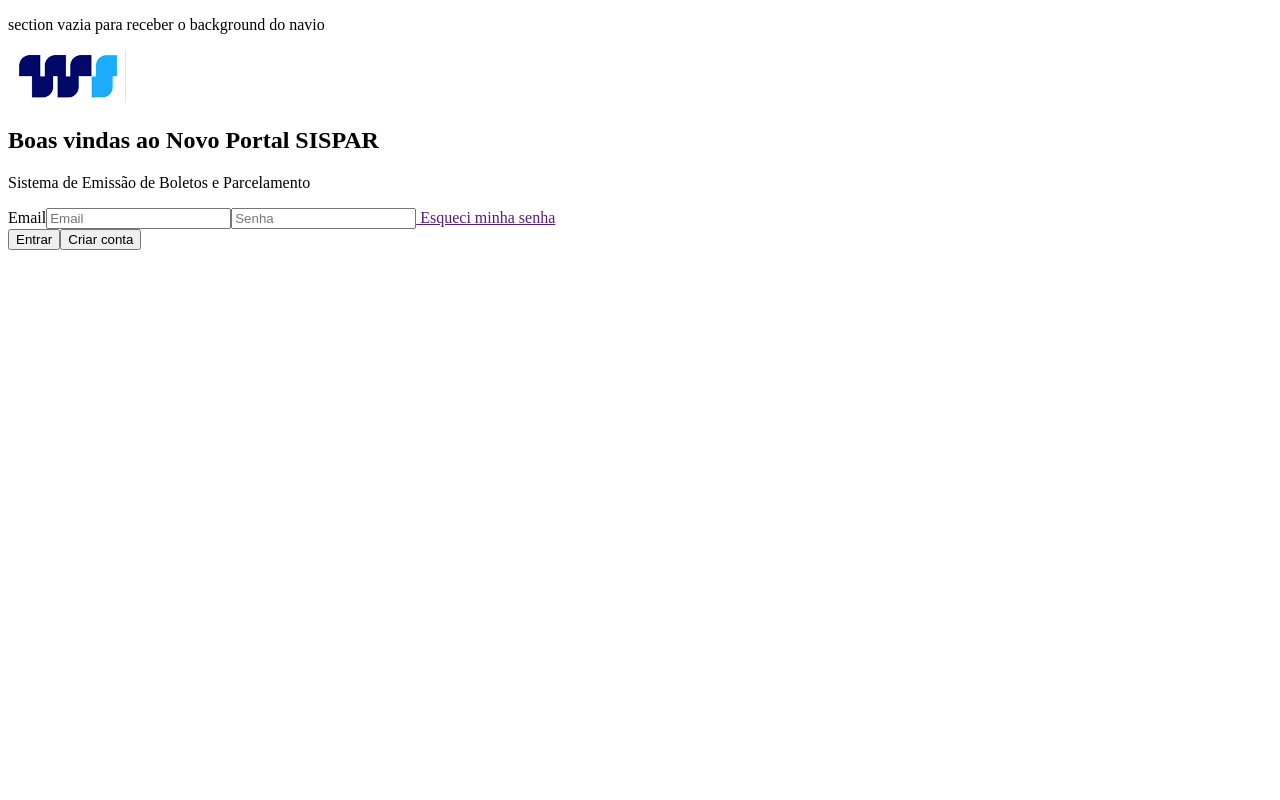
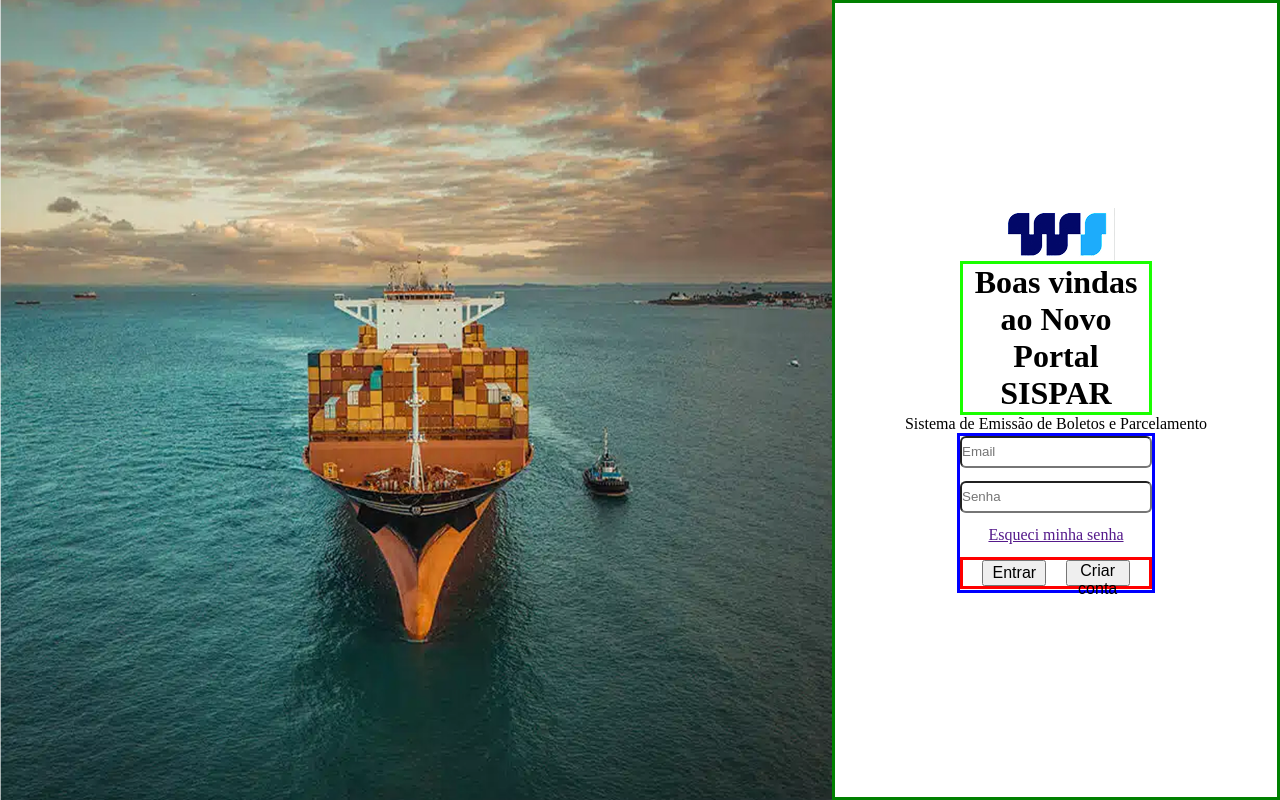
Before and after one commit to karynnemoreira/sispar_t1, a React (Vite) app: page / in a window 1280 px wide. Built offline with nearby package versions, Linux system fonts and the light colour scheme.

Commit message:
Finalizando a tela de login

```diff
--- a/src/App.jsx
+++ b/src/App.jsx
@@ -1,4 +1,7 @@
 import Loggin from "./components/loggin/Loggin.jsx"
+import "./global.scss"
+
+
 function App() {
   return (
     <>
--- a/src/components/loggin/Loggin.jsx
+++ b/src/components/loggin/Loggin.jsx
@@ -1,13 +1,13 @@
 import Capa from "../../assets/Tela Login/imagem tela de login.png";
 import Logo from "../../assets/Tela Login/logo-ws.png";
+import styles from "./Loggin.module.scss";
+
 function Loggin() {
   return (
     <main>
-      <section>
-        <p>section vazia para receber o background do navio</p>
-      </section>
+      <section className={styles.containerLogin}></section>
 
-      <section>
+      <section className={styles.containerForm}>
         <img src={Logo} alt="Logo da wilson sons" />
 
         <h1>Boas vindas ao Novo Portal SISPAR</h1>
@@ -15,7 +15,6 @@
         <p>Sistema de Emissão de Boletos e Parcelamento</p>
 
         <form action="">
-          <label> Email</label>
           <input type="email" name="email" id="email" placeholder="Email" />
           <input
             type="password"
@@ -24,12 +23,15 @@
             placeholder="Senha"
           />
           <a href=""> Esqueci minha senha </a>
+
+          <div className={styles.buttonGroup}>
+            <button> Entrar</button>
+            <button>Criar conta</button>
+          </div>
+
         </form>
 
-        <div>
-          <button> Entrar</button>
-          <button>Criar conta</button>
-        </div>
+
       </section>
     </main>
   );
--- a/src/components/loggin/Loggin.module.scss
+++ b/src/components/loggin/Loggin.module.scss
@@ -0,0 +1,61 @@
+main {
+  display: flex;
+}
+
+.containerLogin {
+  width: 65%;
+  height: 100vh;
+  background-image: url("../../assets/Tela\ Login/imagem tela de login.png");
+  background-repeat: no-repeat;
+  //background-size: contain; //Exatamente o tamanho da imagem
+  //background-size: cover; //Pega todo o tamanho da caixa
+  background-size: 100% 100vh; //Referente as medidas
+  background-position: center;
+}
+
+.containerForm {
+  border: solid green;
+  width: 35%;
+  //flex:1;  ideia do Marcos, para preencher o campo que está vazio.
+  display: flex;
+  flex-direction: column;
+  justify-content: center;
+  align-items: center;
+
+  h1{
+     border: solid rgb(26, 255, 0);
+     font-size: 2rem;
+     width: 15vw;
+     text-align: center;
+  }
+
+  form {
+    height: 20vh;
+    border: solid blue;
+    display: flex;
+    justify-content: space-between;
+    flex-direction: column;
+    align-items: center;
+
+    input {
+      height: 4vh;
+      width: 15vw;
+      border-radius: 6px;
+    }
+
+    .buttonGroup {
+      width: 15vw;
+      height: 4vh;
+      border: solid red;
+      display: flex;
+      justify-content: space-evenly;
+      align-items: center;
+
+      button {
+        width: 5vw;
+        height: 100%;
+        font-size: 1rem;
+      }
+    }
+  }
+}
--- /dev/null
+++ b/src/global.scss
@@ -0,0 +1,5 @@
+*{
+    margin:0;
+    padding: 0;
+    box-sizing: border-box;
+}
```
Also changed, not shown: src/components/solicitacao/Solicitacao.module.jsx (deleted), src/components/solicitacao/Solicitacao.module.scss (added).
